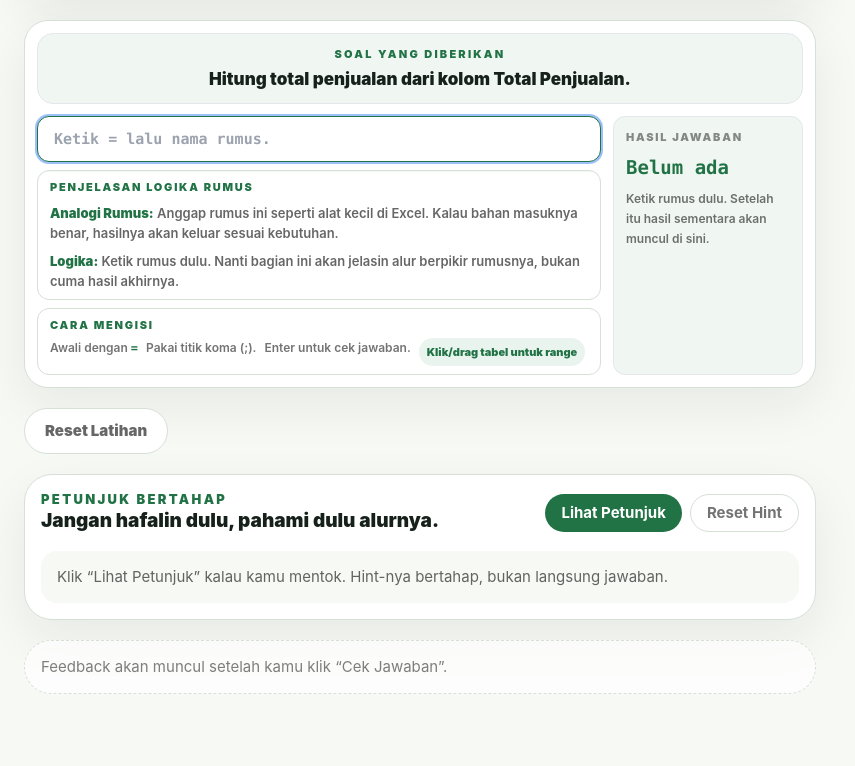
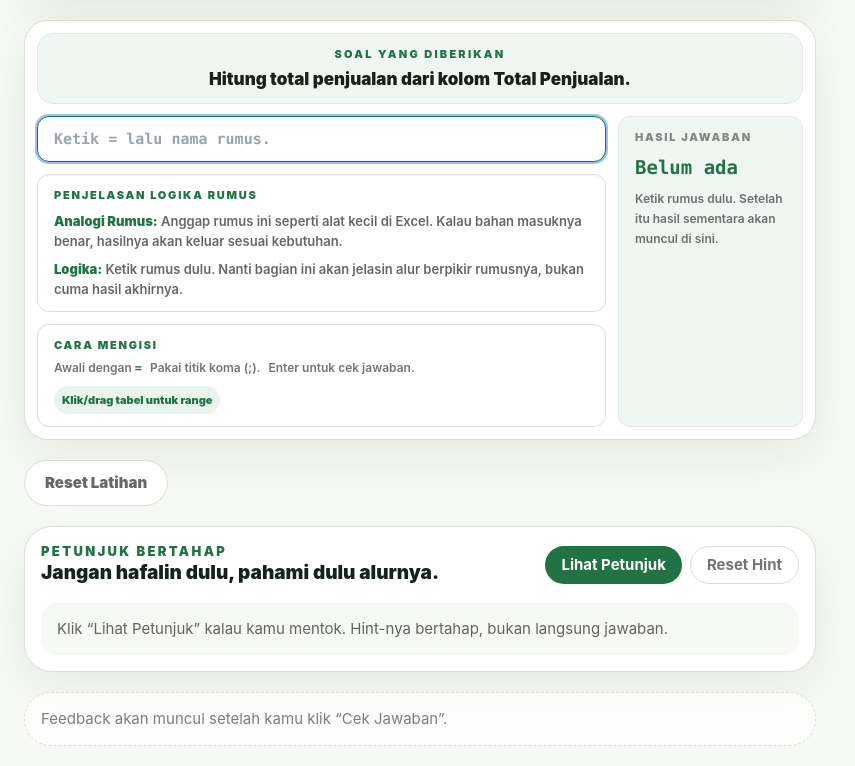
Before and after one commit to NexaPixelStudio/multipotentiality.id, a React (Vite) app: page / in a window 1280 px wide. Shown: the part 1905-2671 px from the top of the page, without its empty margins (0-855 px from the left). Before the commit the page ends 2619 px from the top, so only its background shows below. Built offline with nearby package versions, Linux system fonts and the light colour scheme.

Commit message:
Add files via upload

```diff
--- a/src/components/FormulaBar.jsx
+++ b/src/components/FormulaBar.jsx
@@ -539,11 +539,11 @@ export default function FormulaBar({
         <p className="mx-auto mt-1 max-w-4xl text-sm font-black leading-6 text-coach-ink dark:text-white sm:text-base">{question}</p>
       </section>
 
-      <div className={`mt-3 grid gap-3 ${showQuestionHelper ? 'lg:grid-cols-[170px_minmax(0,1fr)_190px]' : 'lg:grid-cols-[minmax(0,1fr)_190px]'}`}>
+      <div className={`mt-3 grid items-start gap-3 ${showQuestionHelper ? 'lg:grid-cols-[175px_minmax(0,1fr)_185px]' : 'lg:grid-cols-[minmax(0,1fr)_185px]'}`}>
         {showQuestionHelper && (
-          <section className="rounded-xl border border-coach-line bg-coach-beige px-3 py-3 dark:border-white/10 dark:bg-black/20">
+          <section className="flex h-full flex-col rounded-xl border border-coach-line bg-coach-beige px-3 py-3 dark:border-white/10 dark:bg-black/20">
             <p className="text-[10px] font-black uppercase tracking-[0.16em] text-coach-green dark:text-emerald-200">Value / Criteria</p>
-            <div className="mt-2 flex flex-wrap gap-2">
+            <div className="mt-2 flex flex-1 flex-wrap content-start gap-2">
               {helperValues.map((item, index) => (
                 <button
                   key={`${item.role}-${item.insert}-${index}`}
@@ -574,7 +574,7 @@ export default function FormulaBar({
           </section>
         )}
 
-        <div className="space-y-2">
+        <div className="space-y-3">
           <div className="relative">
             <input
               ref={inputRef}
@@ -648,7 +648,7 @@ export default function FormulaBar({
             {!open && showSignature && <SignatureTooltip signature={activeSignature} />}
           </div>
 
-          <section className="rounded-xl border border-coach-line bg-white px-3 py-2 shadow-[inset_0_1px_0_rgba(33,115,70,0.04)] dark:border-white/10 dark:bg-black/20">
+          <section className="rounded-xl border border-coach-line bg-white px-4 py-3 shadow-[inset_0_1px_0_rgba(33,115,70,0.04)] dark:border-white/10 dark:bg-black/20">
             <p className="text-[10px] font-black uppercase tracking-[0.16em] text-coach-green dark:text-emerald-200">Penjelasan Logika Rumus</p>
             <div className="mt-2 space-y-2 text-xs font-semibold leading-5 text-black/60 dark:text-white/60">
               <p><span className="font-black text-coach-green dark:text-emerald-200">Analogi Rumus:</span> {logicExplanation.analogy}</p>
@@ -663,7 +663,7 @@ export default function FormulaBar({
             </div>
           </section>
 
-          <section className="rounded-xl border border-coach-line bg-white px-3 py-2 dark:border-white/10 dark:bg-black/20">
+          <section className="rounded-xl border border-coach-line bg-white px-4 py-3 dark:border-white/10 dark:bg-black/20">
             <p className="text-[10px] font-black uppercase tracking-[0.16em] text-coach-green dark:text-emerald-200">Cara mengisi</p>
             <div className="mt-1 flex flex-wrap gap-2 text-[11px] font-semibold leading-5 text-black/55 dark:text-white/55">
               <span>Awali dengan <span className="font-mono font-black text-coach-green dark:text-emerald-200">=</span></span>
@@ -675,7 +675,7 @@ export default function FormulaBar({
           </section>
         </div>
 
-        <section className={`rounded-xl border px-3 py-3 ${resultIsError ? 'border-red-200 bg-red-50 dark:border-red-400/20 dark:bg-red-400/10' : 'border-coach-green/18 bg-coach-greenSoft/70 dark:border-emerald-400/15 dark:bg-emerald-400/10'}`}>
+        <section className={`min-h-[100%] rounded-xl border px-4 py-3 ${resultIsError ? 'border-red-200 bg-red-50 dark:border-red-400/20 dark:bg-red-400/10' : 'border-coach-green/18 bg-coach-greenSoft/70 dark:border-emerald-400/15 dark:bg-emerald-400/10'}`}>
           <p className="text-[10px] font-black uppercase tracking-[0.16em] text-black/45 dark:text-white/45">Hasil jawaban</p>
           <p className={`mt-2 font-mono text-lg font-black ${resultIsError ? 'text-red-600 dark:text-red-200' : 'text-coach-green dark:text-emerald-200'}`}>{resultValue}</p>
           <p className="mt-2 text-[11px] font-semibold leading-5 text-black/55 dark:text-white/55">{resultMessage}</p>
```
